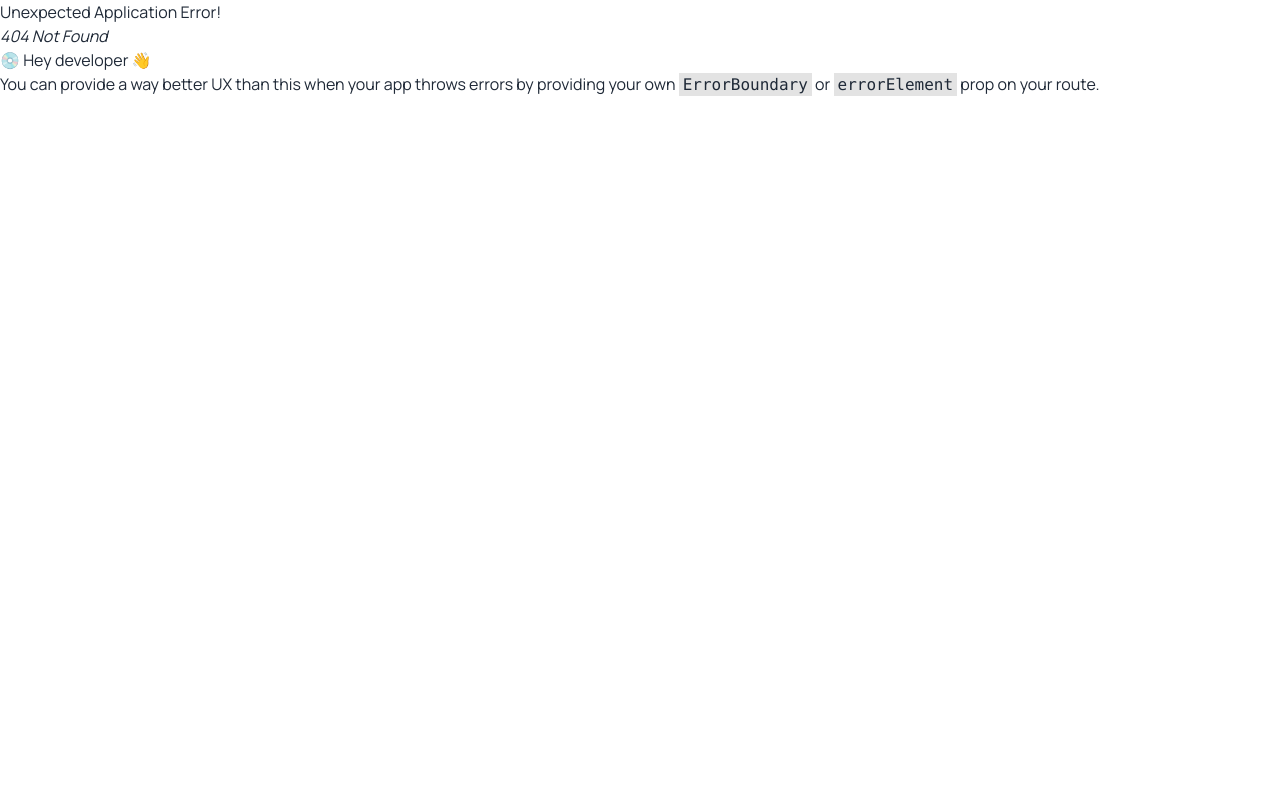
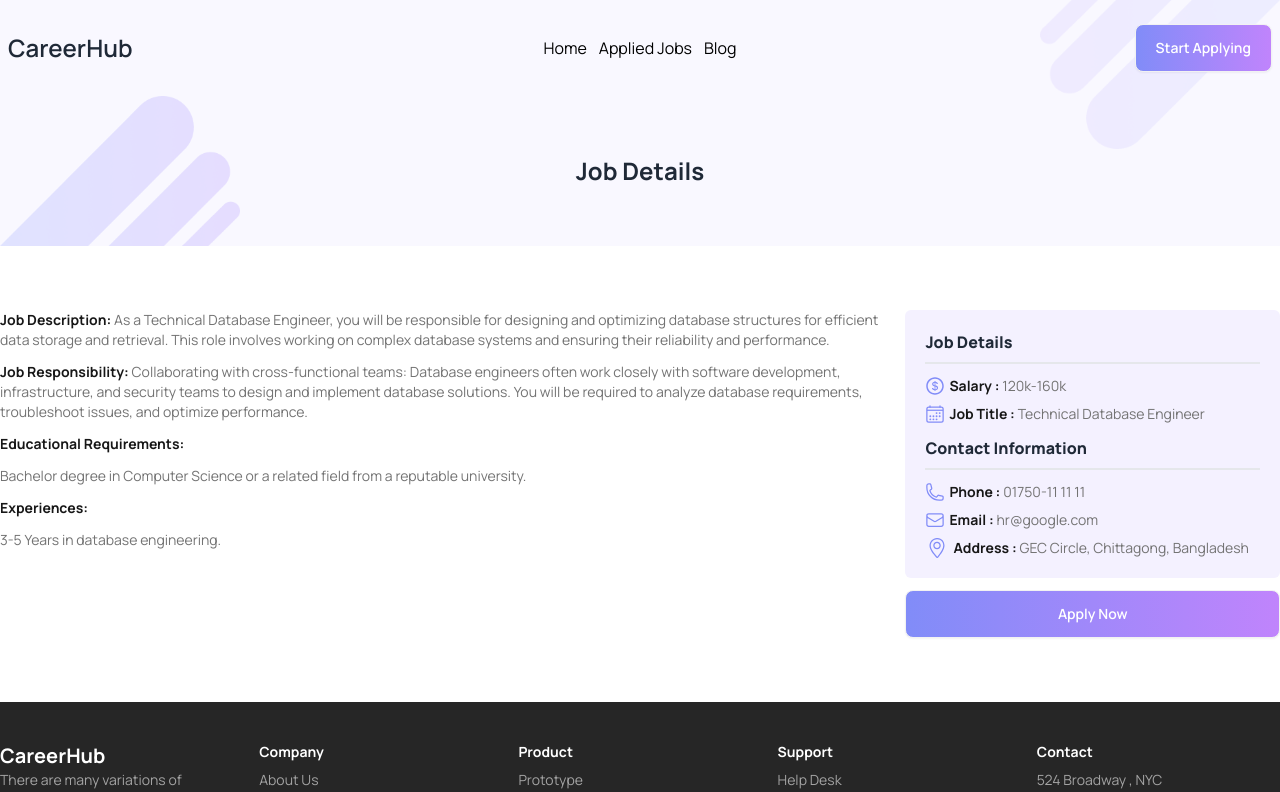
Before and after one commit to SazidulAlam47/career-hub, a React (Vite) app: page /job/1 in a window 1280 px wide. Before the commit this address had no page. Shown: the top 792 px of the page. Built offline with nearby package versions, Linux system fonts and the light colour scheme.

Commit message:
Job Details Page Done

```diff
--- a/public/data/jobs.json
+++ b/public/data/jobs.json
@@ -5,17 +5,17 @@
     "job_title": "Technical Database Engineer",
     "company_name": "Google LLC",
     "remote_or_onsite": "Remote",
-    "location": "Dhaka, Bangladesh",
+    "location": "Chittagong, Bangladesh",
     "job_type": "Full Time",
-    "salary": "100k-150k",
-    "job_description": " A UI/UX (User Interface/User Experience) designer is responsible for designing and creating engaging and effective interfaces for software and web applications. This includes designing the layout, visual design, and interactivity of the user interface.",
-    "job_responsibility": "Collaborating with cross-functional teams: UI/UX designers often work closely with other teams, including product management, engineering, and marketing, to ensure that the user interface is aligned with business and technical requirements. You will need to be able to effectively communicate your design ideas and gather feedback from other team members.",
-    "educational_requirements": "Bachelor degree to complete any reputational university.",
-    "experiences": "2-3 Years in this field.",
+    "salary": "120k-160k",
+    "job_description": "As a Technical Database Engineer, you will be responsible for designing and optimizing database structures for efficient data storage and retrieval. This role involves working on complex database systems and ensuring their reliability and performance.",
+    "job_responsibility": "Collaborating with cross-functional teams: Database engineers often work closely with software development, infrastructure, and security teams to design and implement database solutions. You will be required to analyze database requirements, troubleshoot issues, and optimize performance.",
+    "educational_requirements": "Bachelor degree in Computer Science or a related field from a reputable university.",
+    "experiences": "3-5 Years in database engineering.",
     "contact_information": {
-      "phone": "01750-00 00 00",
-      "email": "info@gmail.com",
-      "address": "Dhanmondi 32, Sukrabad Dhaka, Bangladesh"
+      "phone": "01750-11 11 11",
+      "email": "hr@google.com",
+      "address": "GEC Circle, Chittagong, Bangladesh"
     }
   },
   {
@@ -26,15 +26,15 @@
     "remote_or_onsite": "Onsite",
     "location": "Dhaka, Bangladesh",
     "job_type": "Full Time",
-    "salary": "100k-250k",
-    "job_description": "A UI/UX (User Interface/User Experience) designer is responsible for designing and creating engaging and effective interfaces for software and web applications. This includes designing the layout, visual design, and interactivity of the user interface.",
-    "job_responsibility": "Collaborating with cross-functional teams: UI/UX designers often work closely with other teams, including product management, engineering, and marketing, to ensure that the user interface is aligned with business and technical requirements. You will need to be able to effectively communicate your design ideas and gather feedback from other team members.",
-    "educational_requirements": "Bachelor degree to complete any reputational university.",
-    "experiences": "2-3 Years in this field.",
+    "salary": "120k-280k",
+    "job_description": "A Senior Product Designer at Netflix is responsible for creating innovative and visually stunning user interfaces for our streaming platform. This includes designing intuitive navigation, engaging content displays, and delightful user interactions.",
+    "job_responsibility": "Leading design initiatives: Senior Product Designers lead design projects, collaborate with cross-functional teams, and provide mentorship to junior designers. You will play a key role in shaping the overall user experience of our streaming service.",
+    "educational_requirements": "Bachelor degree in Design or a related field from a reputable university.",
+    "experiences": "4-6 Years in UI/UX design.",
     "contact_information": {
-      "phone": "01750-00 00 00",
-      "email": "info@gmail.com",
-      "address": "Dhanmondi 32, Sukrabad Dhaka, Bangladesh"
+      "phone": "01750-22 22 22",
+      "email": "careers@netflix.com",
+      "address": "Banani, Dhaka, Bangladesh"
     }
   },
   {
@@ -43,17 +43,17 @@
     "job_title": "Software Engineer",
     "company_name": "Tesla",
     "remote_or_onsite": "Onsite",
-    "location": "Dhaka, Bangladesh",
+    "location": "Sylhet, Bangladesh",
     "job_type": "Full Time",
-    "salary": "100k-150k",
-    "job_description": " A UI/UX (User Interface/User Experience) designer is responsible for designing and creating engaging and effective interfaces for software and web applications. This includes designing the layout, visual design, and interactivity of the user interface.",
-    "job_responsibility": "Collaborating with cross-functional teams: UI/UX designers often work closely with other teams, including product management, engineering, and marketing, to ensure that the user interface is aligned with business and technical requirements. You will need to be able to effectively communicate your design ideas and gather feedback from other team members.",
-    "educational_requirements": "Bachelor degree to complete any reputational university.",
-    "experiences": "2-3 Years in this field.",
+    "salary": "110k-160k",
+    "job_description": "A Software Engineer at Tesla is responsible for developing and maintaining software solutions that power our electric vehicles and energy products. This role involves working on cutting-edge technologies and contributing to the future of sustainable transportation.",
+    "job_responsibility": "Coding and testing: Software Engineers at Tesla write high-quality code, conduct thorough testing, and participate in code reviews. You will collaborate with multidisciplinary teams to deliver software solutions that meet high standards of quality and performance.",
+    "educational_requirements": "Bachelor degree in Computer Science or a related field from a reputable university.",
+    "experiences": "3-5 Years in software development.",
     "contact_information": {
-      "phone": "01750-00 00 00",
-      "email": "info@gmail.com",
-      "address": "Dhanmondi 32, Sukrabad Dhaka, Bangladesh"
+      "phone": "01750-33 33 33",
+      "email": "hr@tesla.com",
+      "address": "Airport Road, Sylhet, Bangladesh"
     }
   },
   {
@@ -62,17 +62,17 @@
     "job_title": "Software Engineer",
     "company_name": "Google LLC",
     "remote_or_onsite": "Onsite",
-    "location": "Dhaka, Bangladesh",
+    "location": "Rajshahi, Bangladesh",
     "job_type": "Full Time",
-    "salary": "100k-150k",
-    "job_description": "A UI/UX (User Interface/User Experience) designer is responsible for designing and creating engaging and effective interfaces for software and web applications. This includes designing the layout, visual design, and interactivity of the user interface.",
-    "job_responsibility": "Collaborating with cross-functional teams: UI/UX designers often work closely with other teams, including product management, engineering, and marketing, to ensure that the user interface is aligned with business and technical requirements. You will need to be able to effectively communicate your design ideas and gather feedback from other team members.",
-    "educational_requirements": "Bachelor degree to complete any reputational university.",
-    "experiences": "2-3 Years in this field.",
+    "salary": "110k-160k",
+    "job_description": "A Software Engineer at Google works on diverse projects, contributing to the development of products and services that impact millions of users worldwide. This role involves coding, debugging, and collaborating with cross-functional teams.",
+    "job_responsibility": "Innovative problem-solving: Software Engineers at Google tackle complex problems and design scalable solutions. You will be involved in all aspects of the software development lifecycle, from concept to deployment.",
+    "educational_requirements": "Bachelor degree in Computer Science or a related field from a reputable university.",
+    "experiences": "3-5 Years in software development.",
     "contact_information": {
-      "phone": "01750-00 00 00",
-      "email": "info@gmail.com",
-      "address": "Dhanmondi 32, Sukrabad Dhaka, Bangladesh"
+      "phone": "01750-44 44 44",
+      "email": "recruitment@google.com",
+      "address": "Motihar, Rajshahi, Bangladesh"
     }
   },
   {
@@ -81,17 +81,17 @@
     "job_title": "Technical Database Engineer",
     "company_name": "Tesla",
     "remote_or_onsite": "Remote",
-    "location": "Dhaka, Bangladesh",
+    "location": "Khulna, Bangladesh",
     "job_type": "Full Time",
-    "salary": "100k-150k",
-    "job_description": "A UI/UX (User Interface/User Experience) designer is responsible for designing and creating engaging and effective interfaces for software and web applications. This includes designing the layout, visual design, and interactivity of the user interface.",
-    "job_responsibility": "Collaborating with cross-functional teams: UI/UX designers often work closely with other teams, including product management, engineering, and marketing, to ensure that the user interface is aligned with business and technical requirements. You will need to be able to effectively communicate your design ideas and gather feedback from other team members.",
-    "educational_requirements": "Bachelor degree to complete any reputational university.",
-    "experiences": "2-3 Years in this field.",
+    "salary": "110k-160k",
+    "job_description": "As a Technical Database Engineer, you will be responsible for designing and optimizing database structures for efficient data storage and retrieval. This role involves working on complex database systems and ensuring their reliability and performance.",
+    "job_responsibility": "Collaborating with cross-functional teams: Database engineers often work closely with software development, infrastructure, and security teams to design and implement database solutions. You will be required to analyze database requirements, troubleshoot issues, and optimize performance.",
+    "educational_requirements": "Bachelor degree in Computer Science or a related field from a reputable university.",
+    "experiences": "3-5 Years in database engineering.",
     "contact_information": {
-      "phone": "01750-00 00 00",
-      "email": "info@gmail.com",
-      "address": "Dhanmondi 32, Sukrabad Dhaka, Bangladesh"
+      "phone": "01750-55 55 55",
+      "email": "info@tesla.com",
+      "address": "Sonadanga, Khulna, Bangladesh"
     }
   },
   {
@@ -100,17 +100,17 @@
     "job_title": "Senior Product Designer",
     "company_name": "Netflix",
     "remote_or_onsite": "Remote",
-    "location": "Dhaka, Bangladesh",
+    "location": "Barisal, Bangladesh",
     "job_type": "Full Time",
-    "salary": "100k-150k",
-    "job_description": "A UI/UX (User Interface/User Experience) designer is responsible for designing and creating engaging and effective interfaces for software and web applications. This includes designing the layout, visual design, and interactivity of the user interface.",
-    "job_responsibility": "Collaborating with cross-functional teams: UI/UX designers often work closely with other teams, including product management, engineering, and marketing, to ensure that the user interface is aligned with business and technical requirements. You will need to be able to effectively communicate your design ideas and gather feedback from other team members.",
-    "educational_requirements": "Bachelor degree to complete any reputational university.",
-    "experiences": "2-3 Years in this field.",
+    "salary": "110k-160k",
+    "job_description": "A Senior Product Designer at Netflix is responsible for creating innovative and visually stunning user interfaces for our streaming platform. This includes designing intuitive navigation, engaging content displays, and delightful user interactions.",
+    "job_responsibility": "Leading design initiatives: Senior Product Designers lead design projects, collaborate with cross-functional teams, and provide mentorship to junior designers. You will play a key role in shaping the overall user experience of our streaming service.",
+    "educational_requirements": "Bachelor degree in Design or a related field from a reputable university.",
+    "experiences": "4-6 Years in UI/UX design.",
     "contact_information": {
-      "phone": "01750-00 00 00",
-      "email": "info@gmail.com",
-      "address": "Dhanmondi 32, Sukrabad Dhaka, Bangladesh"
+      "phone": "01750-66 66 66",
+      "email": "careers@netflix.com",
+      "address": "Natun Bazar, Barisal, Bangladesh"
     }
   }
 ]
--- a/src/components/Blog/Blog.jsx
+++ b/src/components/Blog/Blog.jsx
@@ -1,10 +1,14 @@
+import PageTitle from "../PageTitle/PageTitle";
+
 const Blog = () => {
     return (
         <div>
-            <p>
-                This is the blog for you. Be the perfect person like you
-                messenger (Sa).
-            </p>
+            <PageTitle title="Blog" />
+            <div className="container mx-auto py-52 text-center">
+                <p className="font-bold text-3xl bg-gradient-to-r from-indigo-400 to-purple-400 inline-block text-transparent bg-clip-text">
+                    Coming Soon ...
+                </p>
+            </div>
         </div>
     );
 };
--- a/src/components/Header/Header.jsx
+++ b/src/components/Header/Header.jsx
@@ -36,7 +36,7 @@ const Header = () => {
     );
 
     return (
-        <div className="py-4 bg-[#f9f8ff]">
+        <div className="py-4 bg-[#f9f8ff] z-50">
             <div className="navbar container mx-auto">
                 <div className="navbar-start">
                     <div className="dropdown">
@@ -67,7 +67,7 @@ const Header = () => {
                             {links}
                         </nav>
                     </div>
-                    <Link to="/" className="text-2xl font-semibold">
+                    <Link to="/" className="text-xl md:text-2xl font-semibold">
                         CareerHub
                     </Link>
                 </div>
@@ -75,9 +75,9 @@ const Header = () => {
                     <nav className="flex gap-3 px-1">{links}</nav>
                 </div>
                 <div className="navbar-end">
-                    <Link className="btn bg-gradient-to-r from-indigo-400 to-purple-400 text-white px-5">
+                    <button className="btn bg-gradient-to-r from-indigo-400 to-purple-400 text-white px-3 md:px-5 z-50">
                         Start Applying
-                    </Link>
+                    </button>
                 </div>
             </div>
         </div>
--- /dev/null
+++ b/src/components/JobDetails/JobDetails.jsx
@@ -0,0 +1,111 @@
+import PageTitle from "../PageTitle/PageTitle";
+import { AiOutlineDollarCircle } from "react-icons/ai";
+import { IoCalendarOutline } from "react-icons/io5";
+import { HiOutlinePhone } from "react-icons/hi2";
+import { HiOutlineEnvelope } from "react-icons/hi2";
+import { SlLocationPin } from "react-icons/sl";
+import { Link, useLoaderData, useParams } from "react-router-dom";
+
+const JobDetails = () => {
+    const { jobId } = useParams();
+    const jobList = useLoaderData();
+    const selectedJob = jobList.find((job) => job.id == jobId);
+
+    return (
+        <>
+            <PageTitle title="Job Details" />
+            <div className="container mx-auto py-16 flex flex-col lg:flex-row gap-5 px-6 lg:px-0">
+                <div className="flex flex-col gap-3">
+                    <p className="text-sm text-neutral-500">
+                        <span className="font-bold text-neutral-900">
+                            Job Description:
+                        </span>{" "}
+                        {selectedJob.job_description}
+                    </p>
+                    <p className="text-sm text-neutral-500">
+                        <span className="font-bold text-neutral-900">
+                            Job Responsibility:
+                        </span>{" "}
+                        {selectedJob.job_responsibility}
+                    </p>
+                    <p className="text-sm font-bold text-neutral-900">
+                        Educational Requirements:
+                    </p>
+                    <p className="text-sm text-neutral-500">
+                        {selectedJob.educational_requirements}
+                    </p>
+                    <p className="text-sm font-bold text-neutral-900">
+                        Experiences:
+                    </p>
+                    <p className="text-sm text-neutral-500">
+                        {selectedJob.experiences}
+                    </p>
+                </div>
+                <div className="w-full lg:w-8/12">
+                    <div className="bg-[#f4f1ff] p-5 rounded-md">
+                        <h2 className="text-md font-extrabold pb-2 mb-3 border-b-2">
+                            Job Details
+                        </h2>
+                        <div className="flex flex-col gap-2">
+                            <div className="flex gap-1 ">
+                                <AiOutlineDollarCircle className="w-5 h-5 text-indigo-400" />
+                                <p className="text-sm text-neutral-500 ">
+                                    <span className="font-bold text-neutral-900">
+                                        Salary :
+                                    </span>{" "}
+                                    {selectedJob.salary}
+                                </p>
+                            </div>
+                            <div className="flex gap-1">
+                                <IoCalendarOutline className="w-5 h-5 text-indigo-400" />
+                                <p className="text-sm text-neutral-500">
+                                    <span className="font-bold text-neutral-900">
+                                        Job Title :
+                                    </span>{" "}
+                                    {selectedJob.job_title}
+                                </p>
+                            </div>
+                        </div>
+                        <h2 className="text-md font-extrabold pb-2 mb-3 border-b-2 pt-3">
+                            Contact Information
+                        </h2>
+                        <div className="flex flex-col gap-2">
+                            <div className="flex gap-1">
+                                <HiOutlinePhone className="w-5 h-5 text-indigo-400" />
+                                <p className="text-sm text-neutral-500">
+                                    <span className="font-bold text-neutral-900">
+                                        Phone :
+                                    </span>{" "}
+                                    {selectedJob.contact_information.phone}
+                                </p>
+                            </div>
+                            <div className="flex gap-1">
+                                <HiOutlineEnvelope className="w-5 h-5 text-indigo-400" />
+                                <p className="text-sm text-neutral-500">
+                                    <span className="font-bold text-neutral-900">
+                                        Email :
+                                    </span>{" "}
+                                    {selectedJob.contact_information.email}
+                                </p>
+                            </div>
+                            <div className="flex gap-1">
+                                <SlLocationPin className="w-6 h-5 text-indigo-400" />
+                                <p className="text-sm text-neutral-500">
+                                    <span className="font-bold text-neutral-900">
+                                        Address :
+                                    </span>{" "}
+                                    {selectedJob.contact_information.address}
+                                </p>
+                            </div>
+                        </div>
+                    </div>
+                    <Link className="btn btn-block bg-gradient-to-r from-indigo-400 to-purple-400 text-white px-5 mt-3">
+                        Apply Now
+                    </Link>
+                </div>
+            </div>
+        </>
+    );
+};
+
+export default JobDetails;
--- a/src/main.jsx
+++ b/src/main.jsx
@@ -6,6 +6,7 @@ import Root from "./components/Root/Root";
 import Home from "./components/Home/Home";
 import Jobs from "./components/Jobs/Jobs";
 import Blog from "./components/Blog/Blog";
+import JobDetails from "./components/JobDetails/JobDetails";
 
 const router = createBrowserRouter([
     {
@@ -22,6 +23,11 @@ const router = createBrowserRouter([
                 loader: () => fetch(`/data/jobs.json`),
             },
             {
+                path: "/job/:jobId",
+                element: <JobDetails />,
+                loader: () => fetch(`/data/jobs.json`),
+            },
+            {
                 path: "/blog",
                 element: <Blog />,
             },
```
